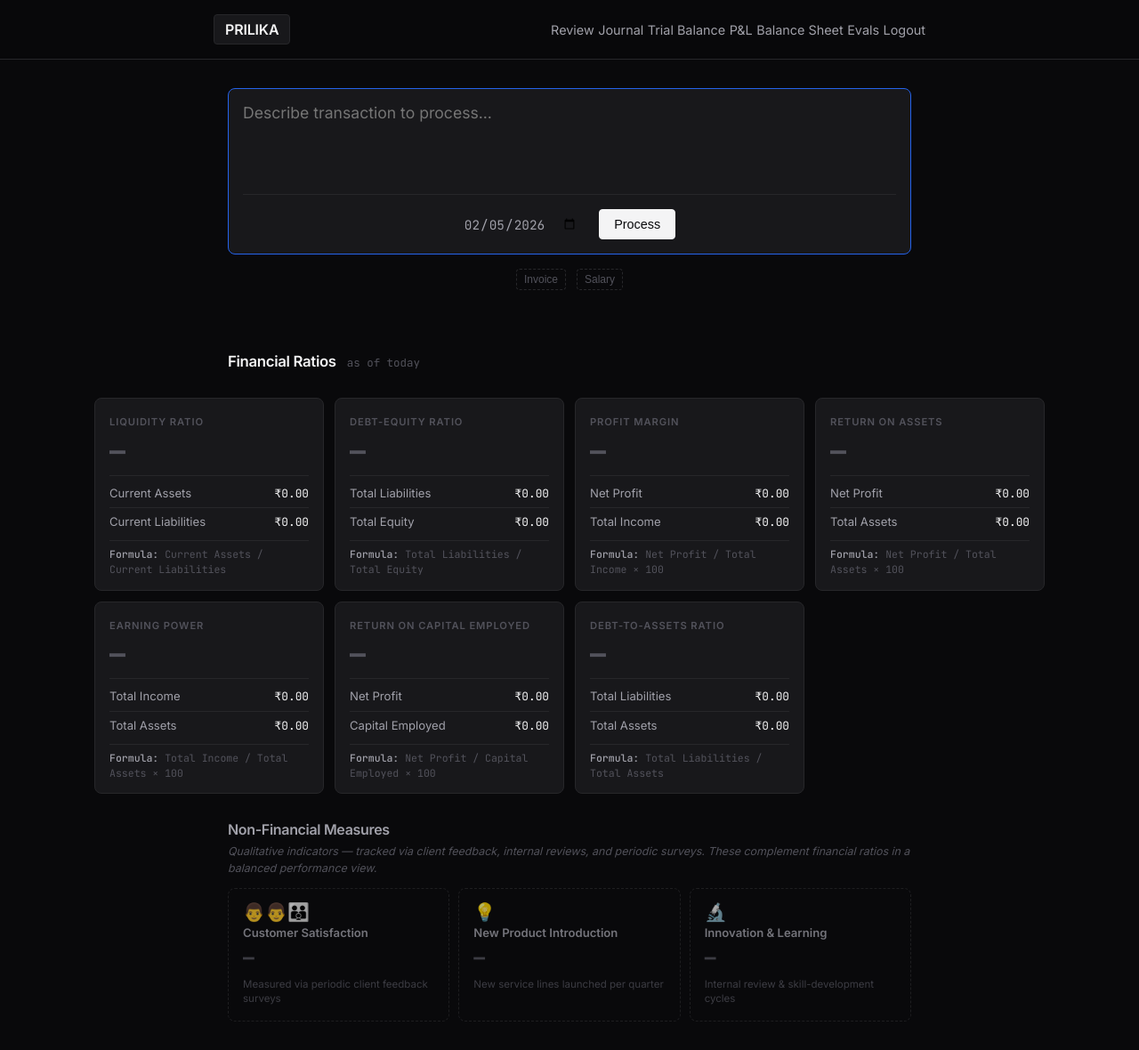
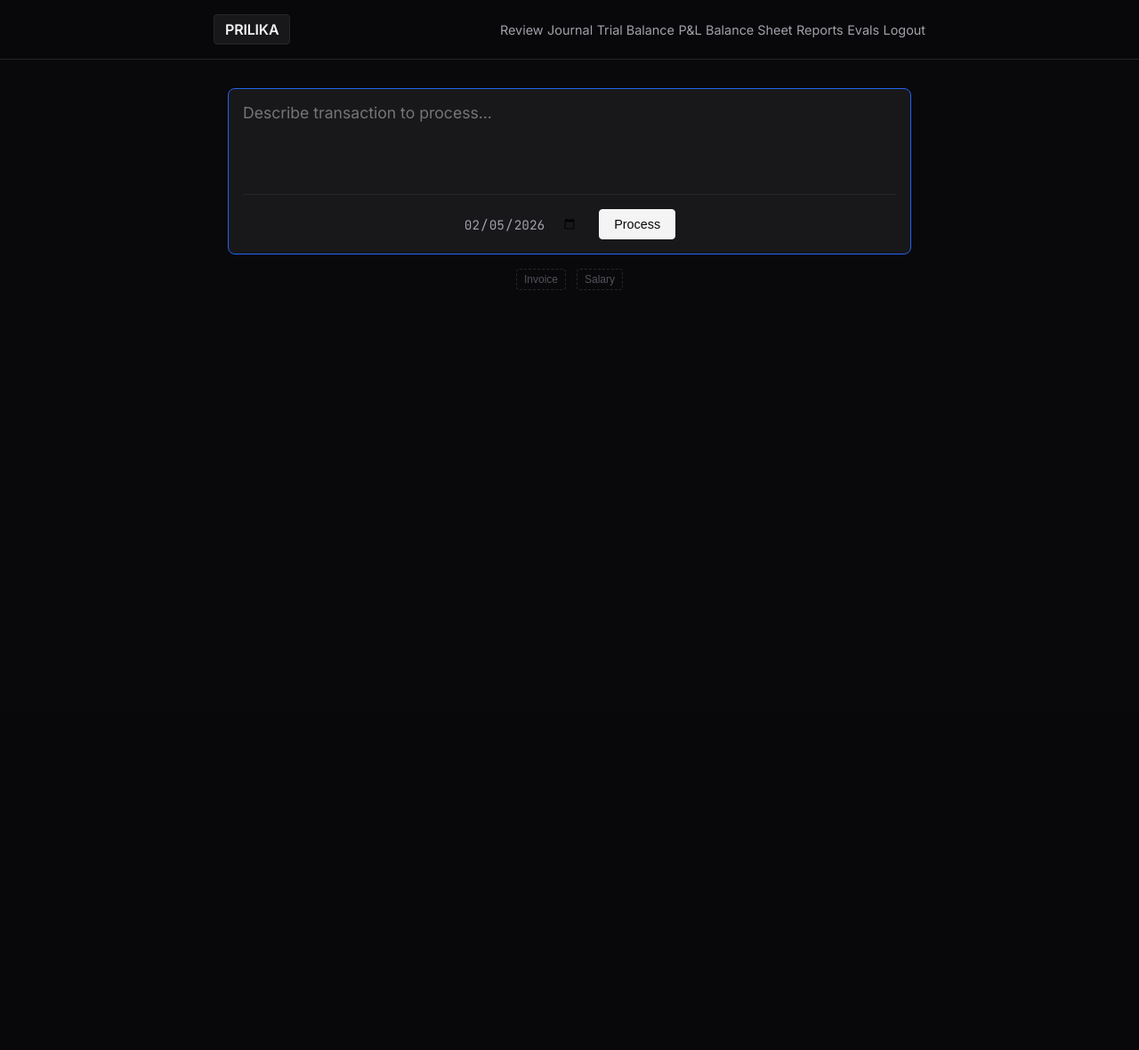
Before and after one commit to Ujju09/prilika, a Django app: page /accounting/ in a window 1280 px wide. Shown: the whole page at 89% size. After the commit the page ends 326 px from the top, so only its background shows below. Run offline with Django 5.2, Linux system fonts and the light colour scheme; the visitor is signed in with stand-in values (Sample User, id 1).

Commit message:
Reports separated from accounting entry page

```diff
--- a/accounting/templates/accounting/evals.html
+++ b/accounting/templates/accounting/evals.html
@@ -228,6 +228,7 @@
                 <a href="{% url 'accounting:trial_balance_view' %}" class="nav-link">Trial Balance</a>
                 <a href="{% url 'accounting:profit_loss_view' %}" class="nav-link">P&L</a>
                 <a href="{% url 'accounting:balance_sheet_view' %}" class="nav-link">Balance Sheet</a>
+                <a href="{% url 'accounting:reports_view' %}" class="nav-link">Reports</a>
                 <a href="{% url 'accounting:evals_view' %}" class="nav-link"
                     style="color: var(--text-primary);">Evals</a>
                 <a href="{% url 'logout' %}" class="nav-link" style="margin-left: auto;">Logout</a>
--- a/accounting/templates/accounting/index.html
+++ b/accounting/templates/accounting/index.html
@@ -4,9 +4,8 @@
 <head>
     <meta charset="UTF-8">
     <meta name="viewport" content="width=device-width, initial-scale=1.0">
-    <title>Prilika - Financial Dashboard</title>
+    <title>Prilika - Dashboard</title>
     {% load static %}
-    {% load accounting_extras %}
     <link rel="stylesheet" href="{% static 'css/accounting.css' %}">
     <link
         href="https://fonts.googleapis.com/css2?family=JetBrains+Mono:wght@400;500&family=Inter:wght@400;500;600&display=swap"
@@ -23,6 +22,7 @@
                 <a href="{% url 'accounting:trial_balance_view' %}" class="nav-link">Trial Balance</a>
                 <a href="{% url 'accounting:profit_loss_view' %}" class="nav-link">P&amp;L</a>
                 <a href="{% url 'accounting:balance_sheet_view' %}" class="nav-link">Balance Sheet</a>
+                <a href="{% url 'accounting:reports_view' %}" class="nav-link">Reports</a>
                 <a href="{% url 'accounting:evals_view' %}" class="nav-link">Evals</a>
                 <a href="{% url 'logout' %}" class="nav-link" style="margin-left: auto;">Logout</a>
             </nav>
@@ -61,103 +61,6 @@
 
         <!-- Processing Feed (JS injects items here) -->
         <section id="processing-feed" class="feed-container"></section>
-
-        <!-- ================================================
-             FINANCIAL DASHBOARD
-             ================================================ -->
-        <section class="dashboard-section">
-
-            <!-- Header -->
-            <div class="dashboard-header">
-                <h2 class="dashboard-title">Financial Ratios</h2>
-                <span class="dashboard-subtitle">as of today</span>
-            </div>
-
-            <!-- Ratio cards grid (breaks out of 800 px main width) -->
-            <div class="dashboard-wide">
-                <div class="dashboard-grid">
-
-                    {% for key, ratio in ratios.items %}
-                    <div class="ratio-card">
-
-                        <!-- Title -->
-                        <div class="ratio-card-title">{{ ratio.title }}</div>
-
-                        <!-- Big value -->
-                        {% if ratio.value is not None %}
-                            <div class="ratio-value health-{{ ratio.health }}">
-                                {{ ratio.value|floatformat:2 }}{% if ratio.is_percentage %}%{% endif %}
-                            </div>
-                        {% else %}
-                            <div class="ratio-value health-None">&mdash;</div>
-                        {% endif %}
-
-                        <!-- Rule under the value -->
-                        <div class="ratio-value-bar"></div>
-
-                        <!-- Fraction breakdown  ——  numerator ÷ denominator -->
-                        <div class="ratio-fraction">
-                            <div class="ratio-fraction-row">
-                                <span class="ratio-fraction-label">{{ ratio.numerator_label }}</span>
-                                <span class="ratio-fraction-amount">{{ ratio.numerator|inr }}</span>
-                            </div>
-                            <div class="ratio-fraction-bar"></div>
-                            <div class="ratio-fraction-row">
-                                <span class="ratio-fraction-label">{{ ratio.denominator_label }}</span>
-                                <span class="ratio-fraction-amount">{{ ratio.denominator|inr }}</span>
-                            </div>
-                        </div>
-
-                        <!-- Symbolic formula -->
-                        <div class="ratio-formula"><span class="ratio-formula-label">Formula:</span> {{ ratio.formula }}</div>
-                    </div>
-                    {% endfor %}
-
-                </div><!-- .dashboard-grid -->
-            </div><!-- .dashboard-wide -->
-
-            <!-- ================================================
-                 NON-FINANCIAL MEASURES
-                 ================================================ -->
-            <div class="nonfinancial-section">
-                <div class="nonfinancial-header">
-                    <h3 class="nonfinancial-title">Non-Financial Measures</h3>
-                    <p class="nonfinancial-note">
-                        Qualitative indicators &mdash; tracked via client feedback, internal reviews, and periodic surveys.
-                        These complement financial ratios in a balanced performance view.
-                    </p>
-                </div>
-
-                <div class="nonfinancial-grid">
-
-                    <!-- Customer Satisfaction -->
-                    <div class="nonfinancial-card">
-                        <div class="nonfinancial-card-icon">&#128104;&#8205;&#128104;&#8205;&#128106;</div>
-                        <div class="nonfinancial-card-title">Customer Satisfaction</div>
-                        <div class="nonfinancial-card-value">&mdash;</div>
-                        <div class="nonfinancial-card-note">Measured via periodic client feedback surveys</div>
-                    </div>
-
-                    <!-- New Product Introduction -->
-                    <div class="nonfinancial-card">
-                        <div class="nonfinancial-card-icon">&#128161;</div>
-                        <div class="nonfinancial-card-title">New Product Introduction</div>
-                        <div class="nonfinancial-card-value">&mdash;</div>
-                        <div class="nonfinancial-card-note">New service lines launched per quarter</div>
-                    </div>
-
-                    <!-- Innovation & Learning -->
-                    <div class="nonfinancial-card">
-                        <div class="nonfinancial-card-icon">&#128300;</div>
-                        <div class="nonfinancial-card-title">Innovation &amp; Learning</div>
-                        <div class="nonfinancial-card-value">&mdash;</div>
-                        <div class="nonfinancial-card-note">Internal review &amp; skill-development cycles</div>
-                    </div>
-
-                </div><!-- .nonfinancial-grid -->
-            </div><!-- .nonfinancial-section -->
-
-        </section><!-- .dashboard-section -->
     </main>
 
     <script src="{% static 'js/accounting.js' %}"></script>
--- a/accounting/templates/accounting/review_entries.html
+++ b/accounting/templates/accounting/review_entries.html
@@ -224,6 +224,7 @@
                 <a href="{% url 'accounting:trial_balance_view' %}" class="nav-link">Trial Balance</a>
                 <a href="{% url 'accounting:profit_loss_view' %}" class="nav-link">P&L</a>
                 <a href="{% url 'accounting:balance_sheet_view' %}" class="nav-link">Balance Sheet</a>
+                <a href="{% url 'accounting:reports_view' %}" class="nav-link">Reports</a>
                 <a href="{% url 'logout' %}" class="nav-link" style="margin-left: auto;">Logout</a>
             </nav>
         </div>
--- a/accounting/urls.py
+++ b/accounting/urls.py
@@ -5,6 +5,7 @@ app_name = 'accounting'
 
 urlpatterns = [
     path('', views.index, name='index'),
+    path('reports/', views.reports_view, name='reports_view'),
     path('review/', views.review_entries, name='review_entries'),
     path('journal/', views.journal_view, name='journal_view'),
     path('journal/export/', views.export_journal_pdf, name='export_journal_pdf'),
--- a/accounting/views.py
+++ b/accounting/views.py
@@ -63,9 +63,15 @@ def logout_view(request):
 
 @login_required
 def index(request):
-    """Render the main UI with financial dashboard - requires authentication"""
+    """Render the main transaction-entry UI - requires authentication"""
+    return render(request, 'accounting/index.html')
+
+
+@login_required
+def reports_view(request):
+    """Render the financial-reports dashboard - requires authentication"""
     ratios = get_financial_ratios(dt_date.today())
-    return render(request, 'accounting/index.html', {'ratios': ratios})
+    return render(request, 'accounting/reports.html', {'ratios': ratios})
 
 
 @login_required
```
Also changed, not shown: accounting/templates/accounting/reports.html (added, +135 -0 lines).
